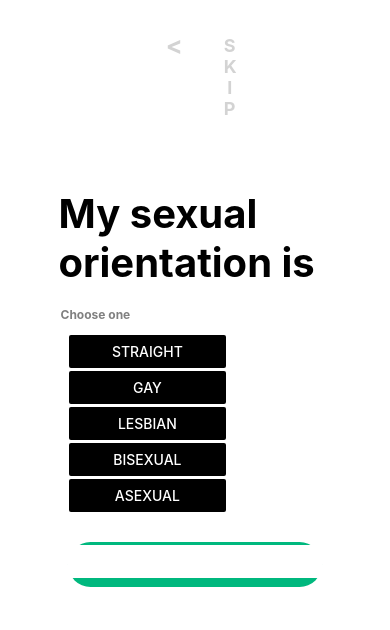
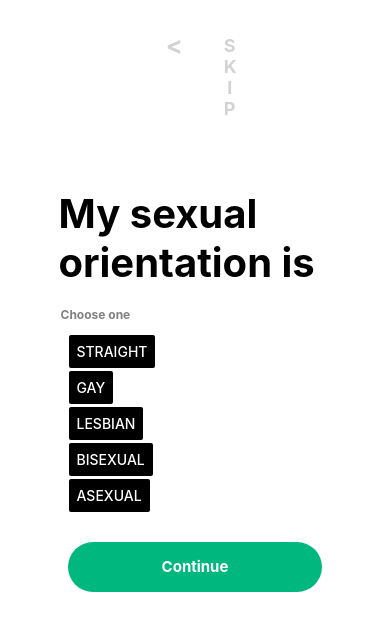
Before and after one commit to albertprk/dating-app-native, a React Native app: screen / in a window 390 px wide. Shown: the top 630 px of the page. Built offline with nearby package versions, Linux system fonts and the light colour scheme.

Commit message:
some refactoring

```diff
--- a/App.js
+++ b/App.js
@@ -1,88 +1,88 @@
-import { StatusBar } from 'expo-status-bar';
 import React, { Component } from 'react';
-import { StyleSheet, Text, View, Button, Switch, Image } from 'react-native';
+import { StyleSheet, Text, View, Button, Image } from 'react-native';
 
-export default class App extends Component {
-  constructor(props) {
-    super(props);
-  }
+const orientations = [
+  'Straight',
+  'Gay',
+  'Lesbian',
+  'Bisexual',
+  'Asexual',
+]
 
-  render() {
+function App() {
   return (
     <View style={styles.container}>
       <Header />
       <View style={styles.orientationForm}>
         <Text style={styles.headerText}>My sexual {'\n'}orientation is</Text>
         <Text style={styles.orientationInstruction}>Choose one</Text>
-            <OrientationOption option="Straight" />
-            <OrientationOption option="Gay" />
-            <OrientationOption option="Lesbian" />
-            <OrientationOption option="Bisexual" />
-            <OrientationOption option="Asexual" />
+        {orientations.map((orientation) => (
+          <OrientationOption key={orientation} option={orientation} />
+        ))}
       </View>
-          <View style={styles.continueButton}><Button color="white" title="CONTINUE" /></View>
+      <View style={styles.continueButton}>
+        <Text style={styles.continueButtonText}>Continue</Text>
       </View>
-    );
-  }
+    </View>
+  )
 }
 
-class Header extends Component {
-  render() {
+export default App;
+
+function Header() {
   return (
     <View style={styles.screenHeader}>
-          <View style={styles.back}><Text style={styles.backButton}>{"<"}</Text></View>
-          <View style={styles.skip}><Text style={styles.skipButton}>SKIP</Text></View>
+      <View style={styles.back}>
+        <Text style={styles.backButton}>
+          {"<"}
+        </Text>
       </View>
-    );
-  }
+      <View style={styles.skip}>
+        <Text style={styles.skipButton}>
+          SKIP
+        </Text>
+      </View>
+    </View>
+  )
 }
 
 class OrientationOption extends Component {
   constructor() {
     super();
     this.state = {
-      selected: "false",
+      selected: false,
     }
   }
 
-  handlePress = () => {
-    if (this.state.selected === "false") {
-      this.setState({
-        selected: "true"
-      })
-    } else {
-      this.setState({
-        selected: "false"
-      })
-    }
+  _handlePress = () => {
+    const { selected } = this.state;
+    this.setState(prevState => ({
+      selected: !prevState.selected,
+    }));
   }
 
   render() {
-    if (this.state.selected === "true") {
+    const { option } = this.props;
+    const { selected } = this.state;
     return (
       <View style={styles.checkForm}>
         <View style={styles.orientationButton}>
-              <Button color="black" title={this.props.option} onPress={this.handlePress} />
+          <Button
+            color="black"
+            title={option}
+            onPress={this._handlePress}
+          />
         </View>
-            <Image style={styles.check} source={require("./check.png")} />
+        {selected ? <Image style={styles.check} source={require("./check.png")} /> : null}
       </View>
     )
-    } else {
-      return (
-          <View style={styles.checkForm}>
-            <View style={styles.orientationButton}>
-              <Button color="black" title={this.props.option} onPress={this.handlePress} />
-            </View>
-          </View>
-      )
-    }
   }
 }
 
 const styles = StyleSheet.create({
   container: {
     flex: 1,
-    background: 'none',
+    backgroundColor: 'transparent',
     alignItems: 'center',
   },
   headerText: {
@@ -124,14 +124,14 @@ const styles = StyleSheet.create({
     marginBottom: 30,
   },
   checkForm: {
-    alignItems: 'left',
+    alignItems: 'flex-start',
     flexDirection: 'row',
     marginTop: 3,
     marginLeft: 10,
   },
   orientationButton: {
-    background: 'white',
-    alignItems: 'left',
+    backgroundColor: 'white',
+    alignItems: 'flex-start',
     width: '60%',
   },
   check: {
@@ -142,11 +142,15 @@ const styles = StyleSheet.create({
   },
   continueButton: {
     backgroundColor: "#00b87e",
-    paddingTop: 3,
+    width: "65%",
+    height: 50,
+    borderRadius: 28,
+  },
+  continueButtonText: {
+    color: 'white',
     fontSize: 15,
     fontWeight: "700",
-    width: "65%",
-    height: 45,
-    borderRadius: 28,
+    textAlign: 'center',
+    lineHeight: 50,
   }
 });
```
Also changed, not shown: 2 other files (tests, documents, lock files or other folders). Lines whose indentation alone changed are shown as unchanged.
